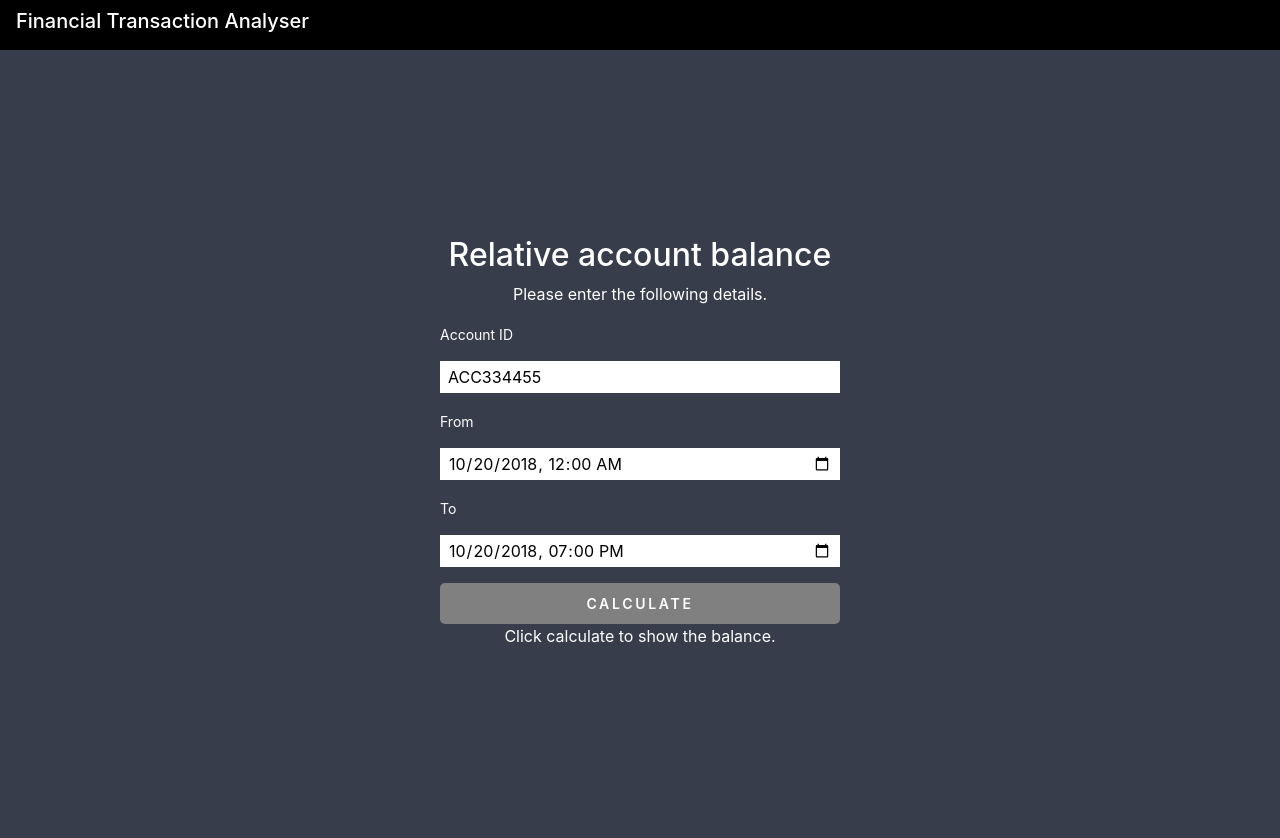
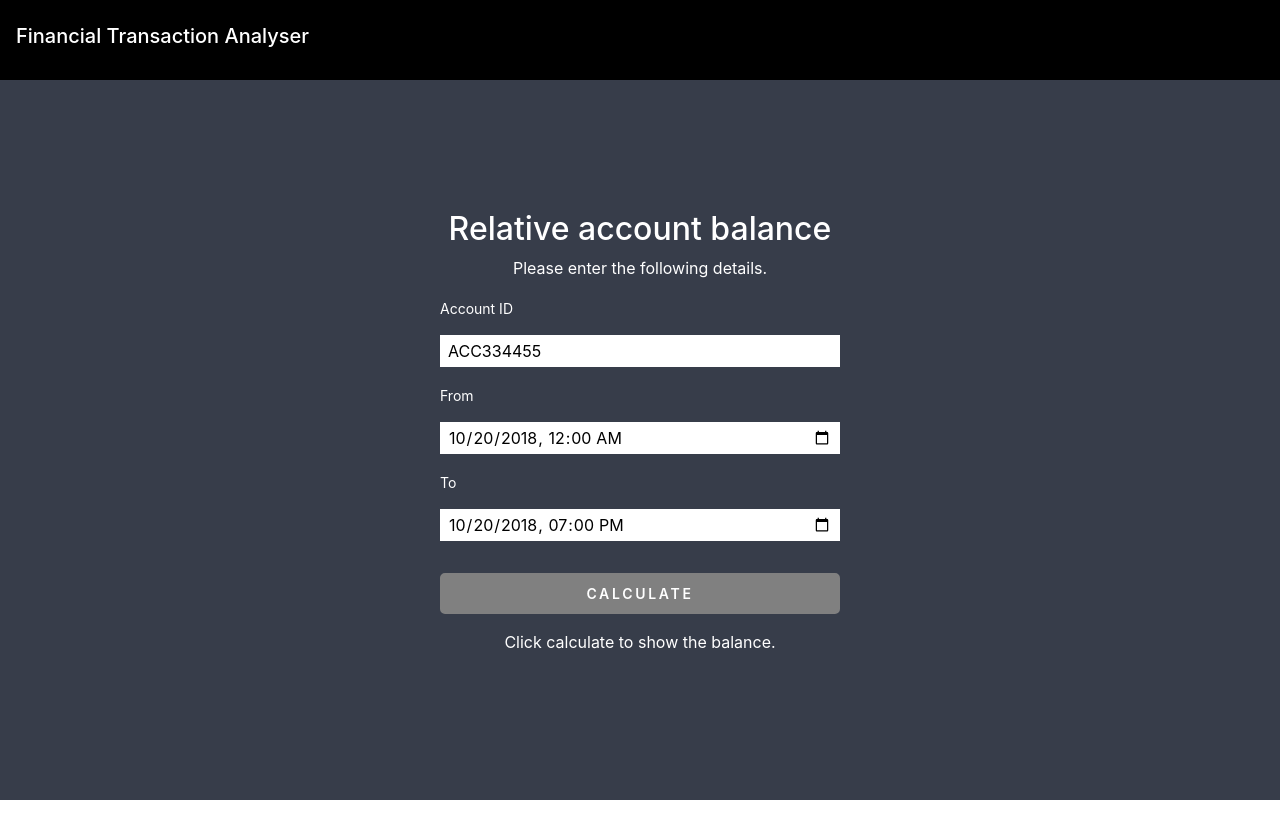
Before and after one commit to mithunprem/transactionanalyser, a React (Create React App) app: page / in a window 1280 px wide. Shown: the top 838 px of the page. After the commit the page ends 800 px from the top, so only its background shows below. Built offline with nearby package versions, Linux system fonts and the light colour scheme.

Commit message:
CSS fixes - Added layout classes and css for button states.

```diff
--- a/src/Components/Balance/index.js
+++ b/src/Components/Balance/index.js
@@ -3,7 +3,7 @@ import React, { Fragment  } from 'react';
 const Balance = ({ balance }) => {
   return (
     <Fragment>
-      <p>{
+      <p className="m-3">{
           balance ?
             `Balance: $${String(balance.toFixed(2)).toLocaleString()}` :
             'Click calculate to show the balance.'
--- a/src/Components/Button/button.scss
+++ b/src/Components/Button/button.scss
@@ -2,15 +2,23 @@
   background-color: gray;
   color: white;
   border: 2px solid gray;
-  appearance: none;
   box-sizing: border-box;
   padding: 8px;
   text-transform: uppercase;
-  box-shadow: none;
   border-radius: 5px;
   font-size: 14px;
   font-weight: 600;
   letter-spacing: 2.7px;
   text-align: center;
   width: 100%;
+
+  &:hover {
+    background-color: #737272;
+  }
+  &:focus {
+    outline: none;
+  }
+  &:active {
+    background-color: #676565;
+  }
 }
--- a/src/Components/Button/index.js
+++ b/src/Components/Button/index.js
@@ -6,7 +6,9 @@ import './button.scss';
 const Button = ({ type = "text", label, onClick = () => { } }) => {
   return (
     <Fragment>
-      <button className="button" type={type} onClick={onClick}>{label}</button>
+      <button className="mt-3 button" type={type} onClick={onClick}>
+        {label}
+      </button>
     </Fragment>
   )
 }
--- a/src/Components/Header/header.scss
+++ b/src/Components/Header/header.scss
@@ -1,6 +1,6 @@
 .transaction-analyser-header {
   background-color: #000000;
-  height: 50px;
+  min-height: 10vh;
   display: flex;
   justify-content: left;
   align-items: center;
--- a/src/Containers/TransactionAnalyser/transactionAnalyser.scss
+++ b/src/Containers/TransactionAnalyser/transactionAnalyser.scss
@@ -1,6 +1,6 @@
 .transaction-analyser {
   background-color: #373d4a;
-  min-height: 100vh;
+  min-height: 90vh;
   display: flex;
   flex-direction: column;
   align-items: center;
```
